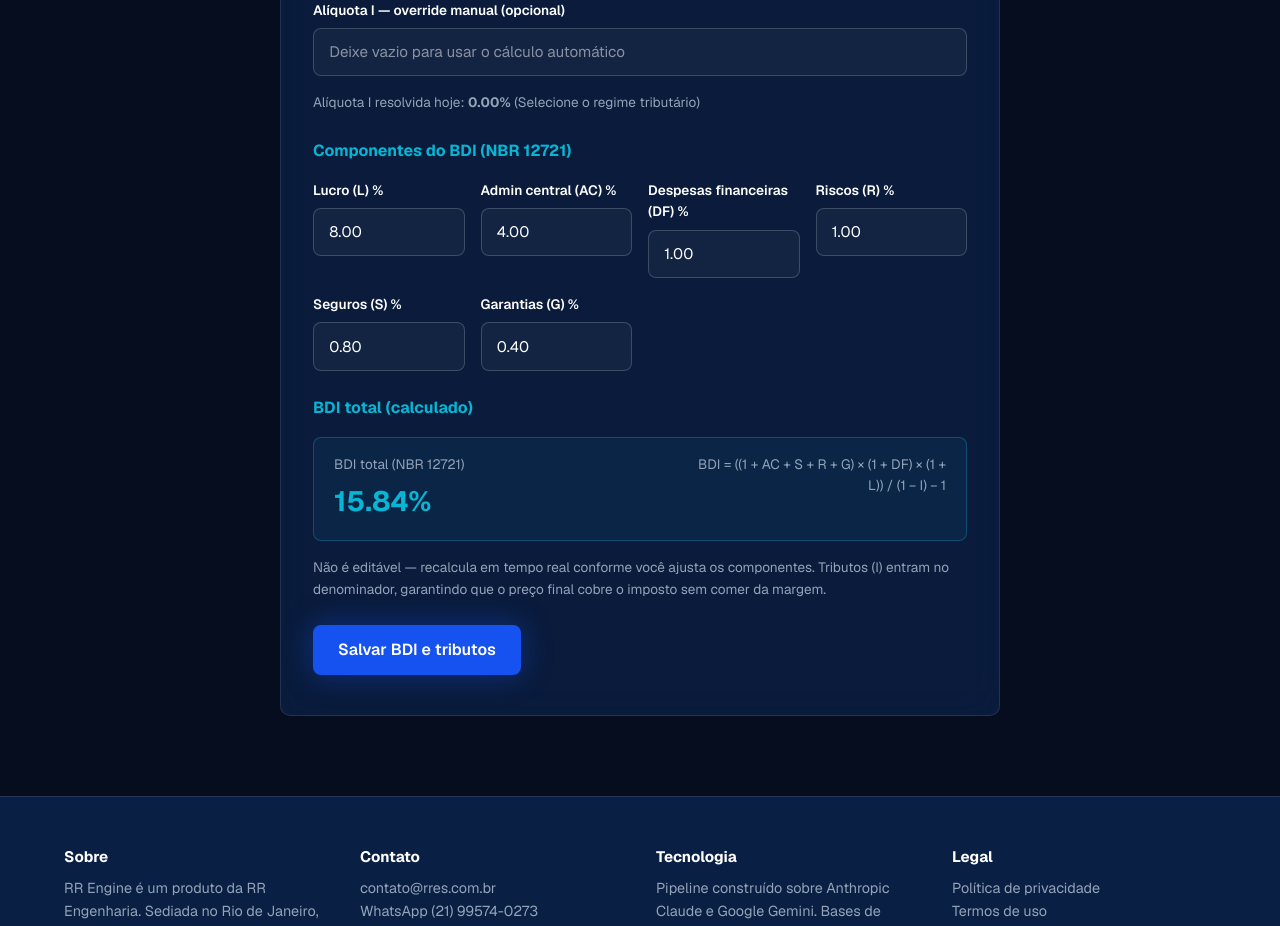
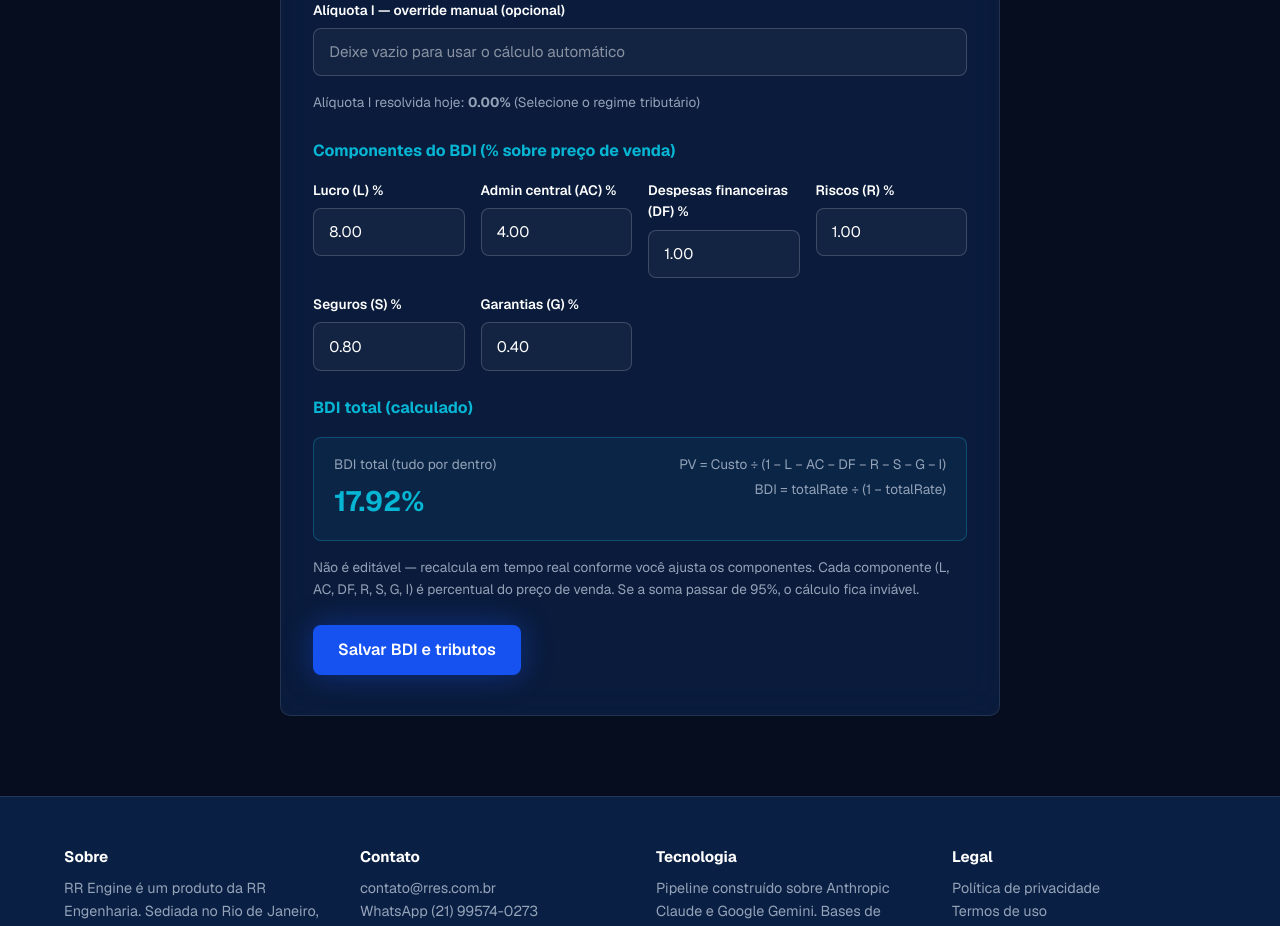
Before and after one commit to juniu86/rr-engine-app, a Next.js app: page /dashboard/settings in a window 1280 px wide. Shown: the part 1300-2226 px from the top of the page. Built offline with nearby package versions, Linux system fonts and the light colour scheme; no server answers.

Commit message:
feat(P0): BDI tudo por dentro — fórmula e cálculo em tempo real

```diff
--- a/components/BdiSettingsForm.tsx
+++ b/components/BdiSettingsForm.tsx
@@ -8,16 +8,16 @@ import {
 } from "@/lib/api";
 
 /**
- * Composição do BDI pela fórmula NBR 12721:
+ * Composição do BDI pela fórmula "tudo por dentro":
  *
- *   BDI = ((1 + AC + S + R + G) × (1 + DF) × (1 + L)) / (1 − I) − 1
+ *   PV = Custo / (1 − L − AC − DF − R − S − G − I)
+ *   BDI = totalRate / (1 − totalRate),  totalRate = L+AC+DF+R+S+G+I
  *
- * O campo "BDI total" não é editável — é derivado dos componentes em
- * tempo real. Aumentar Lucro deve refletir no BDI total automaticamente.
+ * Cada componente é percentual do **preço de venda**, não do custo.
+ * O campo "BDI total" não é editável — é derivado em tempo real.
  *
- * Tributos por dentro: o I entra no denominador, garantindo que o
- * preço final cobre o imposto recolhido pela empresa sem comer da
- * margem. Cliente paga preço cheio.
+ * Gate: se a soma dos componentes ≥ 95%, o BDI não é viável e o
+ * cálculo do backend lança erro. Aqui exibimos "—" e um aviso.
  */
 
 const REGIMES: { value: RegimeTributario; label: string }[] = [
@@ -133,8 +133,10 @@ export function BdiSettingsForm({ initial }: { initial: InitialValues }) {
     const dfRate = num(df) / 100;
     const l = num(lucro) / 100;
     const i = aliquotaResolvida.rate / 100;
-    if (i >= 1) return null; // inviável
-    const bdi = ((1 + ac + s + r + g) * (1 + dfRate) * (1 + l)) / (1 - i) - 1;
+    const totalRate = l + ac + dfRate + r + s + g + i;
+    // Gate igual ao backend: soma ≥ 95% é inviável.
+    if (totalRate >= 0.95) return null;
+    const bdi = totalRate / (1 - totalRate);
     return bdi * 100;
   }, [admin, seguros, riscos, garantias, df, lucro, aliquotaResolvida]);
 
@@ -249,7 +251,7 @@ export function BdiSettingsForm({ initial }: { initial: InitialValues }) {
         </Hint>
       </Section>
 
-      <Section title="Componentes do BDI (NBR 12721)">
+      <Section title="Componentes do BDI (% sobre preço de venda)">
         <div
           style={{
             display: "grid",
@@ -301,20 +303,23 @@ export function BdiSettingsForm({ initial }: { initial: InitialValues }) {
         >
           <div>
             <div style={{ fontSize: "0.85rem", color: "var(--text-muted)", marginBottom: "0.25rem" }}>
-              BDI total (NBR 12721)
+              BDI total (tudo por dentro)
             </div>
             <div style={{ fontSize: "1.75rem", fontWeight: 700, color: "var(--cyan)" }}>
               {bdiTotal != null ? `${bdiTotal.toFixed(2)}%` : "—"}
             </div>
           </div>
-          <div style={{ fontSize: "0.85rem", color: "var(--text-muted)", textAlign: "right", maxWidth: "260px" }}>
-            BDI = ((1 + AC + S + R + G) × (1 + DF) × (1 + L)) / (1 − I) − 1
+          <div style={{ fontSize: "0.85rem", color: "var(--text-muted)", textAlign: "right", maxWidth: "320px" }}>
+            <div>PV = Custo ÷ (1 − L − AC − DF − R − S − G − I)</div>
+            <div style={{ marginTop: "0.25rem" }}>
+              BDI = totalRate ÷ (1 − totalRate)
+            </div>
           </div>
         </div>
         <Hint>
           Não é editável — recalcula em tempo real conforme você ajusta os
-          componentes. Tributos (I) entram no denominador, garantindo que o
-          preço final cobre o imposto sem comer da margem.
+          componentes. Cada componente (L, AC, DF, R, S, G, I) é percentual
+          do preço de venda. Se a soma passar de 95%, o cálculo fica inviável.
         </Hint>
       </Section>
 
```
Also changed, not shown: 1 other file (tests, documents, lock files or other folders).
